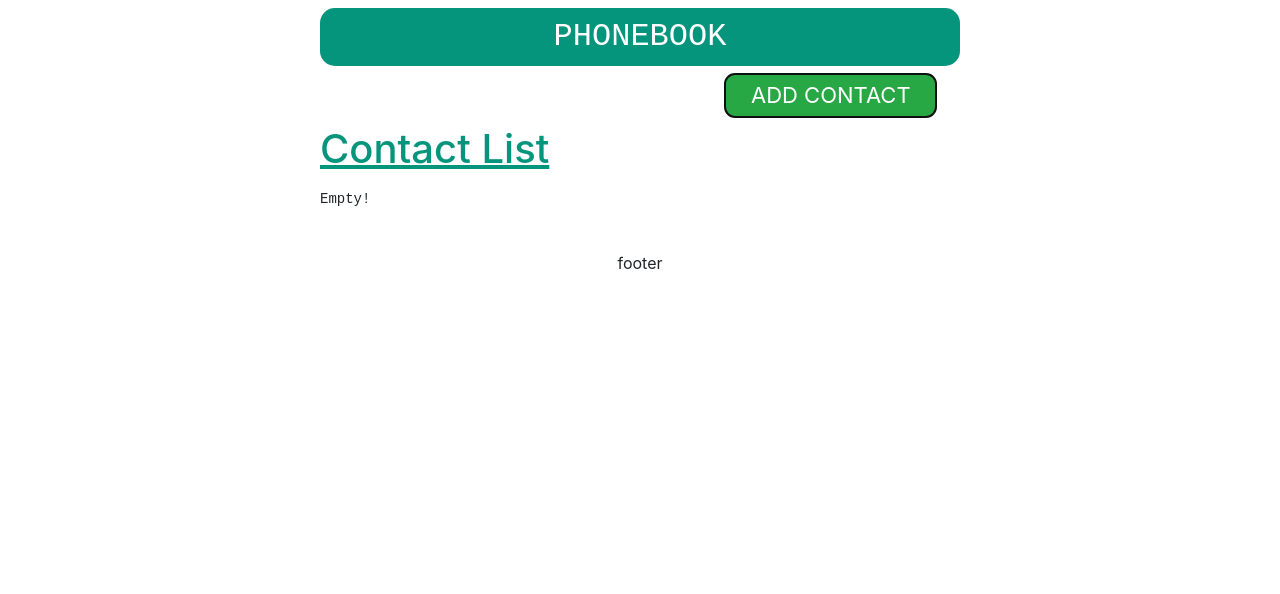
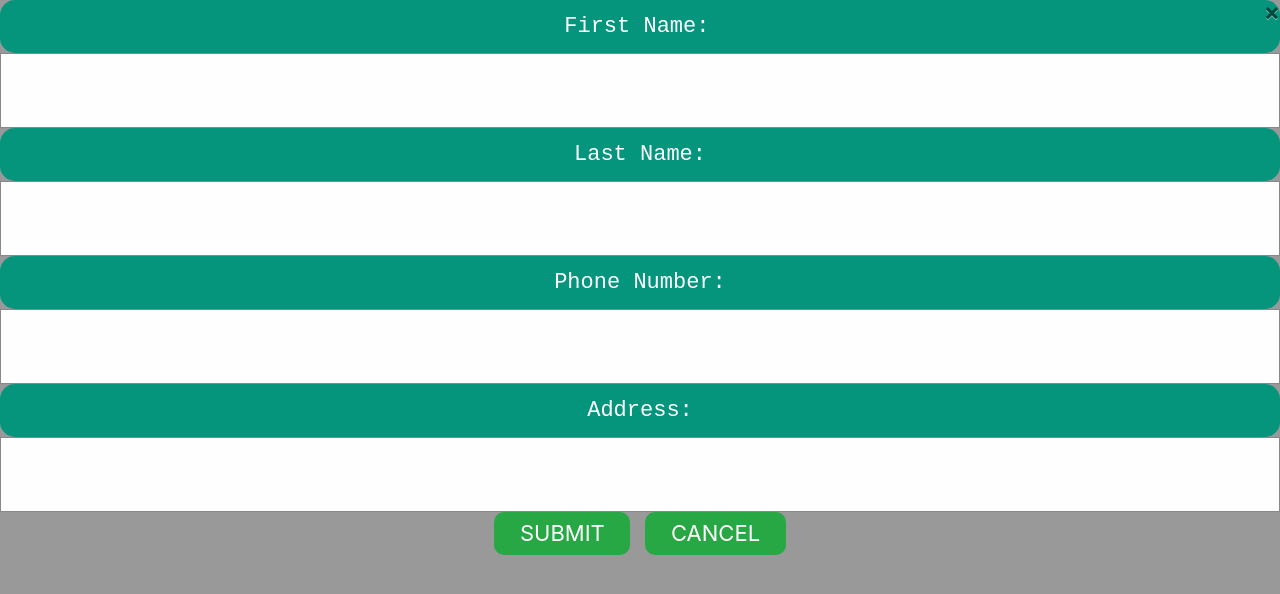
Before and after one commit to sheikhimtiaz/sls-sch, a plain HTML site: page sls-sch-agn-0/index.html in a window 1280 px wide. Both pictures are taken after a click on the button "ADD CONTACT". Drawn offline with nearby package versions, Linux system fonts and the light colour scheme.

Commit message:
Update index.html

```diff
--- a/sls-sch-agn-0/index.html
+++ b/sls-sch-agn-0/index.html
@@ -16,29 +16,42 @@
                 <h1 class="mainTitle">PHONEBOOK</h1>
                 <!-- <button class="addContract">ADD CONTRACT</button>  -->
                 <div class="acFlex">
-                    <div></div>
-                    <div></div>
-                    <div></div>
-                    <div></div>
-                    <div></div>
-                    <div></div>
-                    <div></div>
-                    <div></div>
-                    <div></div>
-                    <button class="addContract" onclick="showHello()">ADD CONTACT</button>
-                    <div></div>
-                    <div></div>
-                    <div></div>
-                    <div></div>
+                    <div class="space"></div>
+                    <div class="space"></div>
+                    <button class="addContract" onclick="addNewContact()">ADD CONTACT</button>
+                    <div id="popUpId" class="popUpClass">
+                        <span class="close">&times;</span>
+                        <p class="titleStyle">First Name:</p>
+                        <input class="popupContent" type="text" name="fnName" id="fnId">
+                        <p class="titleStyle">Last Name:</p>
+                        <input class="popupContent" type="text" name="lnName" id="lnId">
+                        <p class="titleStyle">Phone Number:</p>
+                        <input class="popupContent" type="text" name="phnNumName" id="phnId">
+                        <p class="titleStyle">Address:</p>
+                        <input class="popupContent" type="text" name="addrsName" id="addrsId">
+                        <div class="space"></div>
+                        <div class="pubg">
+                            <button class="addContract" onclick="submitInfo()">SUBMIT</button>
+                            <div class="gap2"></div>
+                            <button class="addContract" onclick="cancelClose()">CANCEL</button>
+                        </div>
+                    </div>
+                    <div class="space"></div>
                 </div>
 
             </div>
             <div class="paddingLeft">
                 <h1 class="clDesign">Contact List</h1>
-                <p class="listOfContacts">Empty!</p>
+                <div id="listOfContacts">
+                </div>
+            </div>
+            <div class="gap"></div>
+            <div class="pageShuffle">
+                <button class="addContract" onclick="goForward()"><-</button>
+                <button class="addContract" onclick="goBackward()">-></button>
             </div>
             <div class="footer">
-                footer
+                Assignment 01, Date: November 22, 2018. @SeliseSchool
             </div>
         </div>
         <script src="app.js"></script>
```
